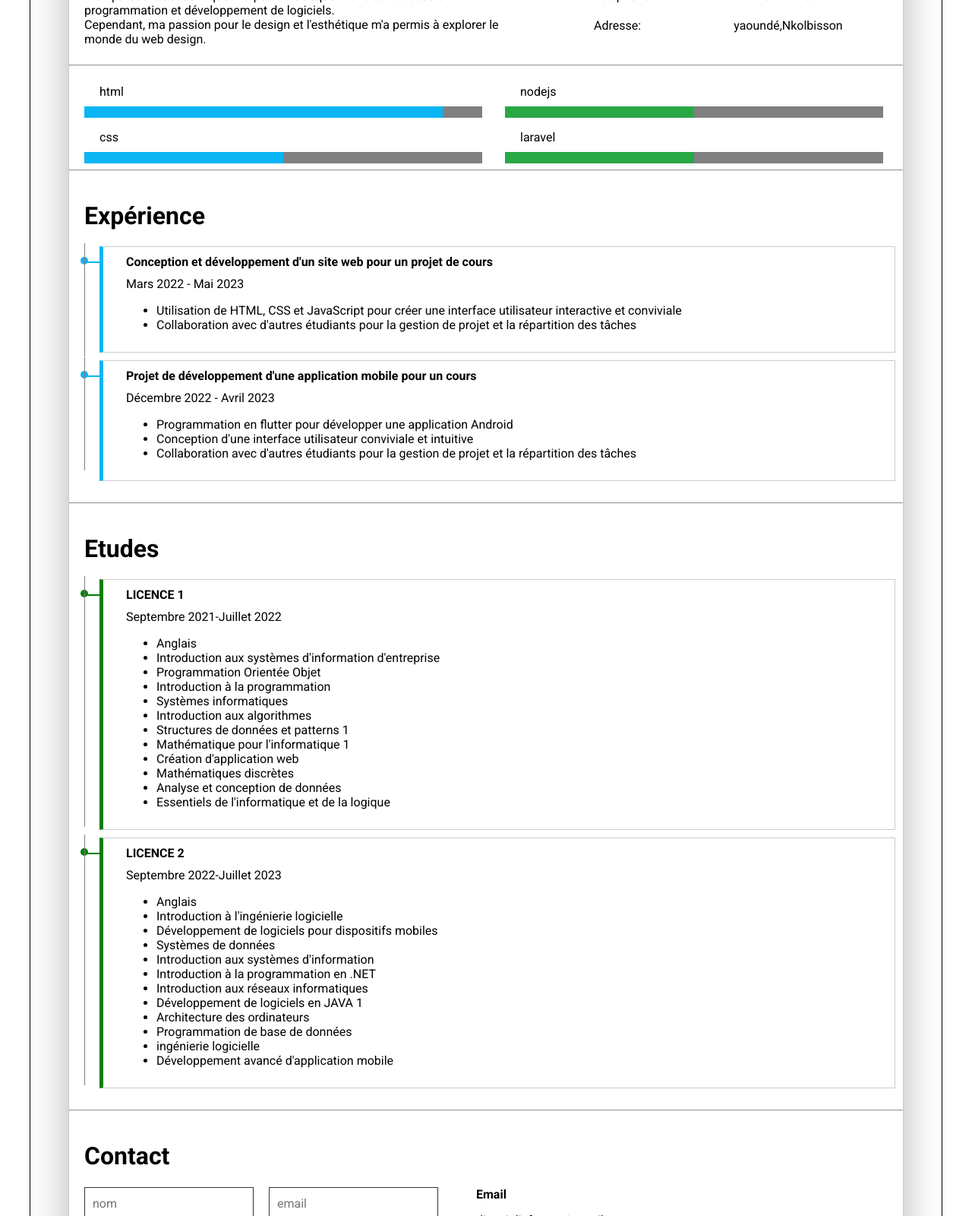
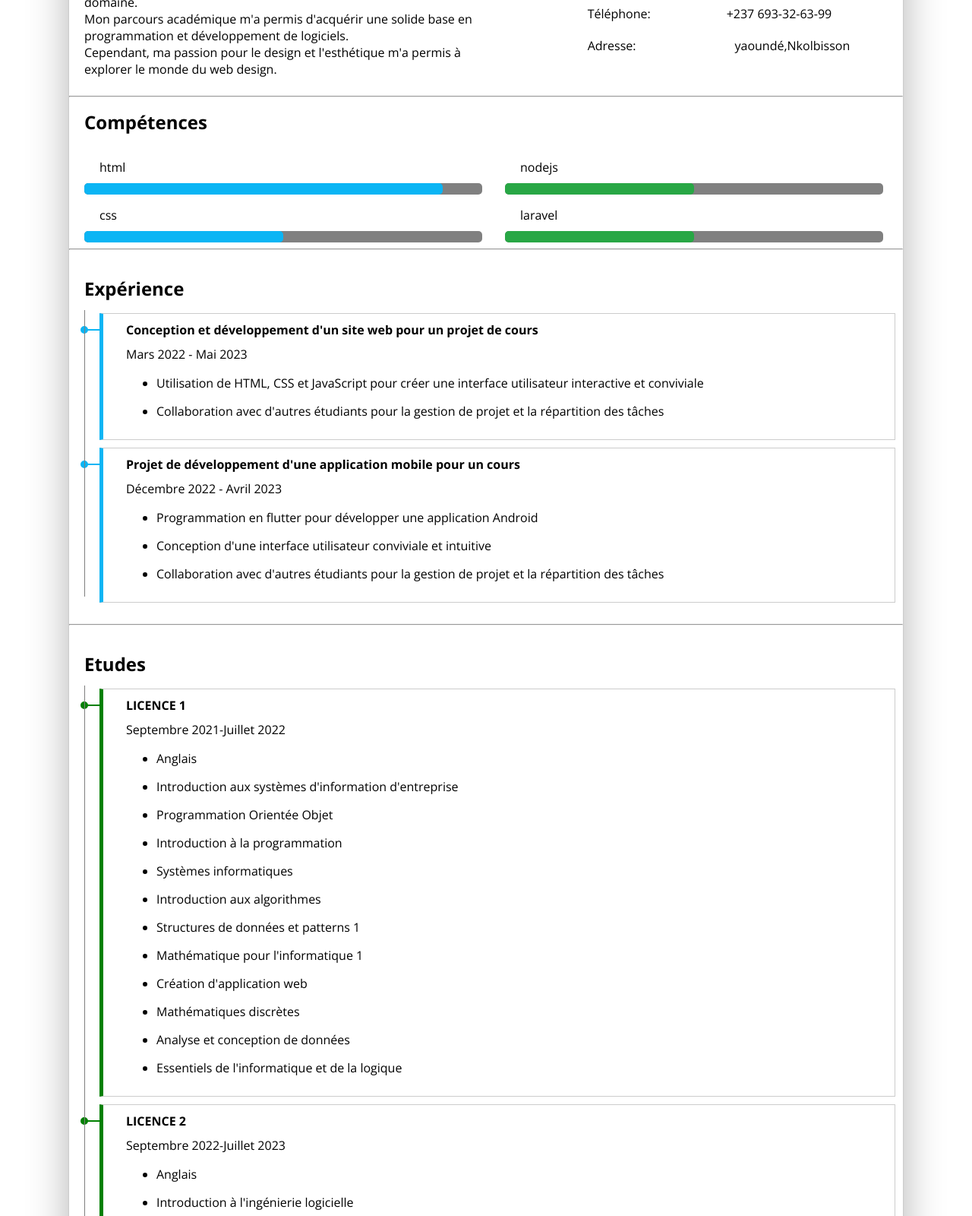
Before and after one commit to JULIEDIANA237/MONCV, a plain HTML site: page index.html in a window 1280 px wide. Shown: the part 480-2080 px from the top of the page at 76% size. Drawn offline with nearby package versions, Linux system fonts and the light colour scheme.

Commit message:
modification of pages

```diff
--- a/index.html
+++ b/index.html
@@ -10,7 +10,9 @@
   <script src="https://cdnjs.cloudflare.com/ajax/libs/html2canvas/1.4.1/html2canvas.min.js"></script>
   <link rel="preconnect" href="https://fonts.googleapis.com">
   <link rel="preconnect" href="https://fonts.gstatic.com" crossorigin>
-  <link href="https://fonts.googleapis.com/css2?family=Roboto:ital,wght@0,400;0,500;0,700;0,900;1,100&display=swap" rel="stylesheet">
+  <link rel="preconnect" href="https://fonts.googleapis.com">
+<link rel="preconnect" href="https://fonts.gstatic.com" crossorigin>
+<link href="https://fonts.googleapis.com/css2?family=Open+Sans:ital,wght@0,300;0,400;0,500;0,700;0,800;1,300;1,400;1,700;1,800&family=Roboto:ital,wght@0,400;0,500;0,700;0,900;1,100&display=swap" rel="stylesheet">
   <title>MON CV</title>
 </head>
 <body>
@@ -73,7 +75,7 @@
               <span >Téléphone:</span>
             </div>
             <div class="value">
-              <span style="margin-left: -45px ;" >+237 693-32-63-99</span>
+              <span class="phone">+237 693-32-63-99</span>
             </div>
           </div>
           <div class="info-item">
@@ -81,13 +83,14 @@
               <span >Adresse:</span>
             </div>
             <div class="value">
-              <span style="margin-left: -28px ;">yaoundé,Nkolbisson</span>
+              <span style="margin-left: -20px;">yaoundé,Nkolbisson</span>
             </div>
           </div>
         </div>
       </div>
       <hr>
 
+      <h1 style="font-size: 1.5rem;margin-left: 20px;">Compétences</h1>
       <div class="comp">
         <div class="langue">
             <p class="p6">html</p>
--- a/style.css
+++ b/style.css
@@ -1,9 +1,9 @@
 *{
-  font-family: 'Roboto', sans-serif;
+  font-family: 'Open Sans', sans-serif;
 }
 
 .contenu{
-  border: 1px solid black;
+  border: none;
   max-width: 1200px;
   margin: 0 auto;
 }
@@ -117,6 +117,7 @@ img{
   gap: 100px;
 }
 .info h1{
+  font-size: 1.5rem;
   margin-left: 20px;
 }
 .label, .value {
@@ -126,6 +127,14 @@ img{
 
 .value{
   margin-right: -120px;
+}
+
+.info-item .value .phone{
+  margin-left: -50px;
+}
+
+.info-item .value .adresse{
+  margin-right: -150px;
 }
 
 .details {
@@ -163,6 +172,7 @@ p {
 
 #progress{
   background: gray;
+  border-radius: 5px;
   height: 15px;
   width: 100%;
 }
@@ -173,13 +183,14 @@ p {
   background: #0bb5f4;
   width: 90%;
   height: 100%;
-
+ border-radius: 5px;
 }
 
 #progress1{
   background: gray;
   height: 15px;
   width: 100%;
+  border-radius: 5px;
 }
 
 #progress1:after{
@@ -188,6 +199,7 @@ p {
   background: #0bb5f4;
   width: 50%;
   height: 100%;
+  border-radius: 5px;
 
 }
 
@@ -195,6 +207,7 @@ p {
   background: gray;
   height: 15px;
   width: 95%;
+  border-radius: 5px;
 }
 
 #progress2:after{
@@ -203,12 +216,14 @@ p {
   background: #28a745;
   width: 50%;
   height: 100%;
+  border-radius: 5px;
 }
 
 #progress3{
   background: gray;
   height: 15px;
   width: 95%;
+  border-radius: 5px;
 }
 
 #progress3:after{
@@ -217,6 +232,7 @@ p {
   background: #28a745;
   width: 50%;
   height: 100%;
+  border-radius: 5px;
 }
 
 
@@ -228,7 +244,12 @@ p {
   padding: 10px;
 }
 .etude h1{
+  font-size: 1.5rem;
   margin-left: 10px;
+}
+
+.experience-description ul li{
+  margin-bottom: 15px;
 }
 
 .etude .experience-item{
@@ -236,6 +257,7 @@ p {
 }
 
 .experience h1 {
+  font-size: 1.5rem;
   margin-left: 10px;
 }
 
@@ -251,7 +273,7 @@ p {
 .experience-item:before {
 content: "";
 position: absolute;
-top: 13px;
+top: 16px;
 left: -30px;
 height: 6px;
 width: 6px;
@@ -270,7 +292,7 @@ content: "";
 position: absolute;
 left: -25px;
 top: -5px;
-height: 149px;
+height: 200px;
 width: 1px;
 background-color: gray;
 }
@@ -280,7 +302,7 @@ background-color: gray;
   position: absolute;
   left: -25px;
   top: -5px;
-  height: 330px;
+  height: 550px;
   width: 1px;
   background-color: gray;
   }
@@ -323,6 +345,7 @@ background-color: gray;
 }
 
 .contacter {
+  font-size: 1.5rem;
   font-weight: bold;
   text-align: justify;
   margin-top: 40px;
@@ -350,6 +373,8 @@ background-color: gray;
 }
 
 .inputBox input{
+  border-radius: 5px;
+  background-color: #f0eaea;
   padding: 10px;
   font-size: 1.1em;
   outline: none;
@@ -357,6 +382,8 @@ background-color: gray;
 }
 
 .inputBox textarea{
+  border-radius: 5px;
+  background-color: #f0eaea;
   padding: 10px;
   font-size: 1.1em;
   outline: none;
@@ -934,3 +961,31 @@ textarea::placeholder {
     flex-direction: column;
   }
 }
+
+@media screen and (max-width: 815px){
+ .formBox{
+  margin-left: 20px;
+  margin-right: 20px;
+ }
+
+ .contact-info{
+  margin-left: 20px;
+ }
+}
+
+@media screen and (max-width: 665px){
+  .formBox .row50{
+    display: flex;
+    flex-direction: column;
+    width: 200%;
+  }
+  .inputBox input[type="submit"]{
+    padding: 7px 8px;
+  }
+}
+
+@media screen and (max-width: 370px){
+  .info-item .value{
+    margin-left: 10px;
+  }
+}
```
